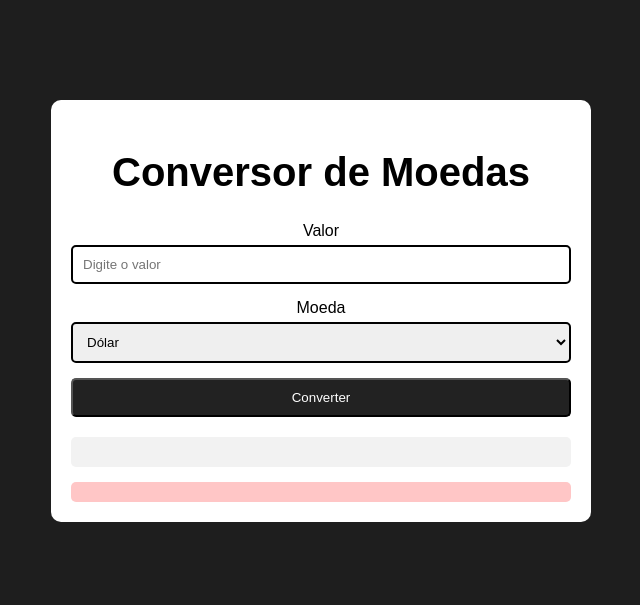
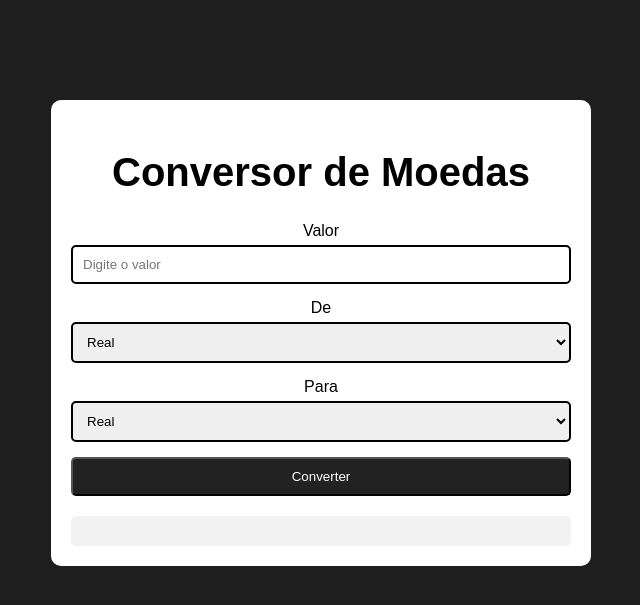
Before and after one commit to juliocesar-ADS/Conversor-de-Moedas-com-API-REST, a Flask app: page / in a window 1280 px wide. Shown: the top 605 px of the page, without its empty margins (319-959 px from the left). Run offline with Flask 2, Linux system fonts and the light colour scheme.

Commit message:
feat: melhora de tratamento de erros da API

```diff
--- a/api.py
+++ b/api.py
@@ -24,3 +24,7 @@ def obter_cotacao(moeda):
     except KeyError as erro:
         print(f"Erro encontrado: {erro}")
         return None
+
+    except ValueError:
+        print("Valor recebido não pode ser convertido para número.")
+        return None
--- a/app.py
+++ b/app.py
@@ -3,9 +3,10 @@ from api import obter_cotacao
 
 #para conseguir os simbolos das moedas eu pesquisei os simbolos na internet
 moedas = {
-    "USD-BRL": "US$",
-    "EUR-BRL": "€",
-    "JPY-BRL": "¥"}
+    "USD": "US$",
+    "EUR": "€",
+    "JPY": "¥",
+    "BRL": "R$"}
 
 app = Flask(__name__)
 
@@ -16,6 +17,7 @@ def inicio():
     resultado = None
     simbolo = None
     erro = None
+    simbolo_de = None
 
     if request.method == "POST":
 
@@ -26,24 +28,31 @@ def inicio():
                 erro = "Digite um valor positivo para o calculo."
 
             else:
-                moeda = request.form["moeda"]
+                de = request.form["de"]
+                para = request.form["para"]
 
-                cotacao = obter_cotacao(moeda)
+                simbolo_de = moedas[de]
+                simbolo = moedas[para]
 
-                if cotacao is None:
-                    erro = "Não foi possível obter a cotação no momento. Tente novamente mais tarde."
+                if de == para:
+                    resultado = valor
+                    cotacao = 1
 
                 else:
+                    cotacao = obter_cotacao(de + "-" + para)
 
-                    resultado = valor / cotacao
+                    if cotacao is None:
+                        erro = "Não foi possível obter a cotação no momento. Tente novamente mais tarde."
 
-                    simbolo = moedas[moeda]
+                    else:
+
+                        resultado = valor * cotacao
 
         except ValueError:
             erro = "Digite um valor válido."
 
 
-    return render_template("index.html", cotacao=cotacao, resultado=resultado, simbolo=simbolo, erro=erro)
+    return render_template("index.html", cotacao=cotacao, resultado=resultado, simbolo=simbolo, erro=erro, simbolo_de=simbolo_de)
 
 if __name__ == "__main__":
     app.run(debug=True)
--- a/templates/index.html
+++ b/templates/index.html
@@ -25,28 +25,39 @@
           placeholder="Digite o valor"
         />
 
-        <label for="moeda">Moeda</label>
+        <label for="de">De</label>
 
-        <select name="moeda" id="moeda">
-          <option value="USD-BRL">Dólar</option>
-          <option value="EUR-BRL">Euro</option>
-          <option value="JPY-BRL">Iene</option>
+
+        <select name="de" id="de">
+          <option value="BRL">Real</option>
+          <option value="USD">Dólar</option>
+          <option value="EUR">Euro</option>
+          <option value="JPY">Iene</option>
+        </select>
+
+        <label for="para">Para</label>
+
+        <select name="para" id="para">
+          <option value="BRL">Real</option>
+          <option value="USD">Dólar</option>
+          <option value="EUR">Euro</option>
+          <option value="JPY">Iene</option>
         </select>
 
         <button type="submit">Converter</button>
         <div class="resultado">
           {% if resultado is not none %}
-          <p>Cotação: R$ {{ "%.2f"|format(cotacao) }}</p>
+          <p>Cotação: {{ simbolo_de }} 1  = {{ simbolo }} {{ "%.2f"|format(cotacao) }}</p>
 
           <p>Resultado: {{ simbolo }} {{ "%.2f"|format(resultado) }}</p>
           {% endif %}
         </div>
 
-        <div class="erro">
-          {% if erro %}
-          <p>{{ erro }}</p>
-          {% endif %}
-        </div>
+        {% if erro %}
+          <div class="erro">
+            <p>{{ erro }}</p>
+          </div>
+        {% endif %}
       </form>
     </div>
   </body>
```
